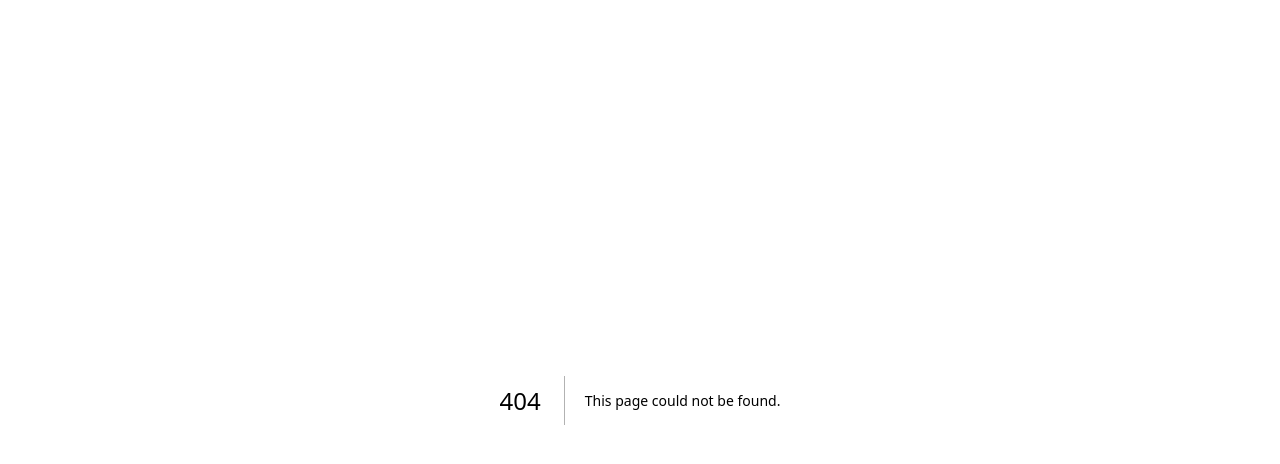
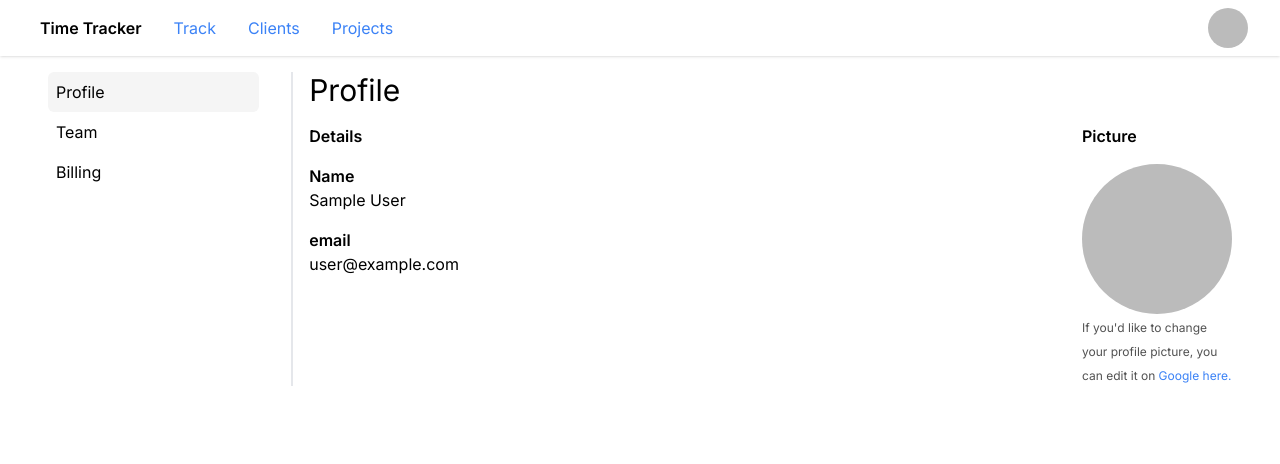
Before and after one commit to ethanmick/time-tracker, a Next.js app: page /admin/profile in a window 1280 px wide. Before the commit this address had no page. Shown: the top 464 px of the page. Built offline with nearby package versions, Linux system fonts and the light colour scheme; no server answers; sample sign-in values are in the browser's storage.

Commit message:
feat: Admin section and profile screen

```diff
--- /dev/null
+++ b/app/(app)/admin/billing/page.tsx
@@ -0,0 +1,14 @@
+import { getUserSession } from '@/lib/auth'
+
+export default async function BillingPage() {
+  const user = await getUserSession()
+
+  return (
+    <div>
+      <h1 className="text-3xl mb-4">Billing</h1>
+      <div className="flex">
+        <>Content</>
+      </div>
+    </div>
+  )
+}
--- /dev/null
+++ b/app/(app)/admin/layout.tsx
@@ -0,0 +1,30 @@
+import { SidebarListItem } from './sidebar-list-item'
+
+const links = [
+  { href: '/admin/profile', label: 'Profile' },
+  { href: '/admin/team', label: 'Team' },
+  { href: '/admin/billing', label: 'Billing' }
+]
+
+const Sidebar = () => {
+  return (
+    <ul className="w-1/5 px-4">
+      {links.map((link) => (
+        <SidebarListItem key={link.href} {...link} />
+      ))}
+    </ul>
+  )
+}
+
+export default async function AdminLayout({
+  children
+}: {
+  children: React.ReactNode
+}) {
+  return (
+    <div className="container mx-auto flex gap-4 divide-x-2 py-4">
+      <Sidebar />
+      <div className="px-4 flex-grow">{children}</div>
+    </div>
+  )
+}
--- /dev/null
+++ b/app/(app)/admin/page.tsx
@@ -0,0 +1,5 @@
+import { redirect } from 'next/navigation'
+
+export default async function AdminPage() {
+  redirect('/admin/profile')
+}
--- /dev/null
+++ b/app/(app)/admin/profile/page.tsx
@@ -0,0 +1,45 @@
+import { getUserSession } from '@/lib/auth'
+import Image from 'next/image'
+
+export default async function ProfilePage() {
+  const user = await getUserSession()
+
+  return (
+    <div>
+      <h1 className="text-3xl mb-4">Profile</h1>
+      <div className="flex">
+        <div className="flex-grow flex-col flex gap-4">
+          <h2 className="font-semibold">Details</h2>
+          <div>
+            <div className="font-semibold">Name</div>
+            <div>{user.name}</div>
+          </div>
+          <div>
+            <div className="font-semibold">email</div>
+            <div>{user.email}</div>
+          </div>
+        </div>
+        <div className="w-[150px]">
+          <h2 className="font-semibold mb-4">Picture</h2>
+          <Image
+            className="rounded-full"
+            alt="Profile Picture"
+            src={user.image}
+            width={150}
+            height={150}
+          />
+          <span className="text-neutral-600 text-xs">
+            If you'd like to change your profile picture, you can edit it on{' '}
+            <a
+              className="text-blue-500 hover:text-blue-600"
+              href="https://myaccount.google.com/profile/photo/edit"
+              target="_blank"
+            >
+              Google here.
+            </a>
+          </span>
+        </div>
+      </div>
+    </div>
+  )
+}
--- /dev/null
+++ b/app/(app)/admin/sidebar-list-item.tsx
@@ -0,0 +1,26 @@
+'use client'
+
+import { cn } from '@/lib/utils'
+import Link from 'next/link'
+import { usePathname } from 'next/navigation'
+
+type Props = {
+  href: string
+  label: string
+}
+
+export const SidebarListItem = ({ href, label }: Props) => {
+  const pathname = usePathname()
+  return (
+    <li key={href}>
+      <Link
+        className={cn('w-full block hover:bg-neutral-100 rounded-md p-2', {
+          'bg-neutral-100': href.startsWith(pathname)
+        })}
+        href={href}
+      >
+        {label}
+      </Link>
+    </li>
+  )
+}
--- /dev/null
+++ b/app/(app)/admin/team/page.tsx
@@ -0,0 +1,14 @@
+import { getUserSession } from '@/lib/auth'
+
+export default async function TeamPage() {
+  const user = await getUserSession()
+
+  return (
+    <div>
+      <h1 className="text-3xl mb-4">Team</h1>
+      <div className="flex">
+        <>Content</>
+      </div>
+    </div>
+  )
+}
--- a/components/avatar.tsx
+++ b/components/avatar.tsx
@@ -27,10 +27,10 @@ export const Avatar = ({ user }: { user: Session['user'] }) => (
       <DropdownMenuLabel>{user.name}</DropdownMenuLabel>
       <DropdownMenuSeparator />
       <DropdownMenuItem asChild className="w-full cursor-pointer">
-        <Link href="/profile">Profile</Link>
+        <Link href="/admin/profile">Profile</Link>
       </DropdownMenuItem>
+      <DropdownMenuItem>Team</DropdownMenuItem>
       <DropdownMenuItem>Billing</DropdownMenuItem>
-      <DropdownMenuItem>Team</DropdownMenuItem>
       <DropdownMenuSeparator />
       <Logout />
     </DropdownMenuContent>
--- a/next.config.js
+++ b/next.config.js
@@ -2,6 +2,14 @@
 const nextConfig = {
   experimental: {
     serverActions: true
+  },
+  images: {
+    remotePatterns: [
+      {
+        protocol: 'https',
+        hostname: '**.googleusercontent.com'
+      }
+    ]
   }
 }
 
```
